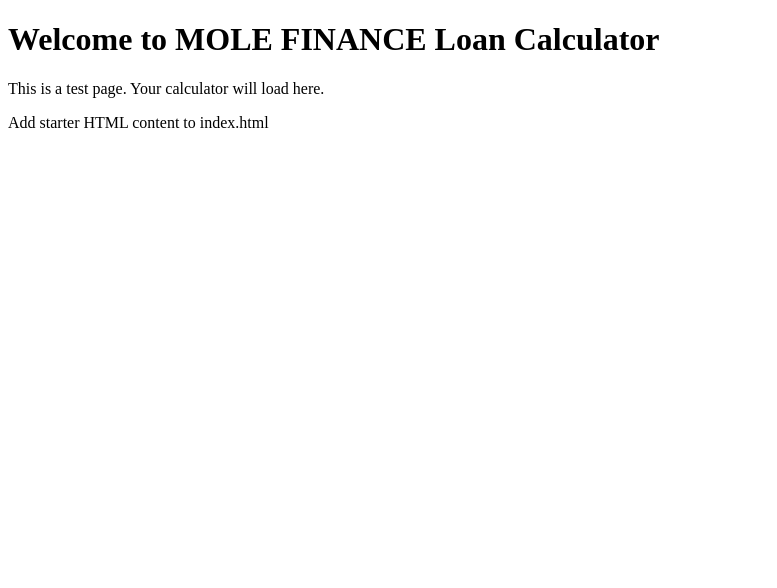
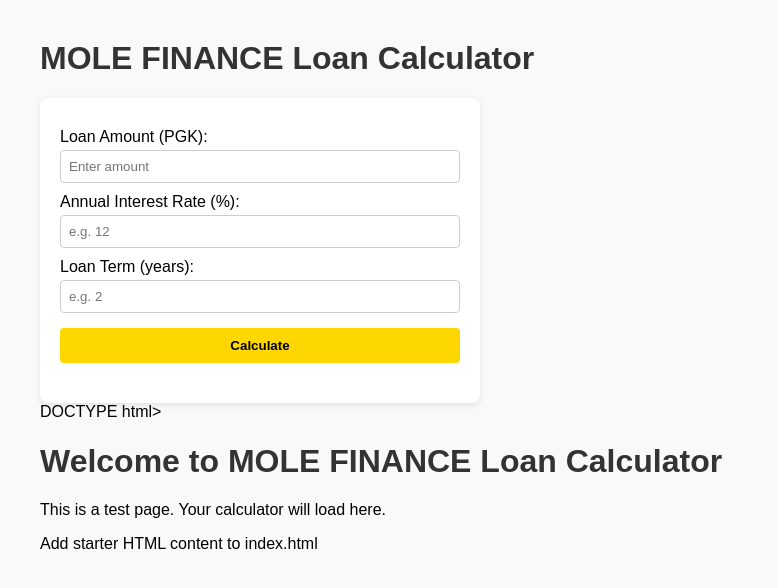
Before and after one commit to camilusdominic18-droid/MOLE-FINANCE, a plain HTML site: page index.html in a window 1280 px wide. Shown: the whole page, without its empty margins (0-777 px from the left). Drawn offline with Linux system fonts and the light colour scheme.

Commit message:
Fix HTML structure and implement loan calculator
Corrected HTML structure and added loan calculator functionality.

```diff
--- a/index.html
+++ b/index.html
@@ -1,4 +1,93 @@
-<!DOCTYPE html>
+<!<!DOCTYPE html>
+<html lang="en">
+<head>
+  <meta charset="UTF-8">
+  <title>MOLE FINANCE Loan Calculator</title>
+  <style>
+    body {
+      font-family: Arial, sans-serif;
+      margin: 40px;
+      background: #f9f9f9;
+    }
+    h1 {
+      color: #333;
+    }
+    .calculator {
+      background: #fff;
+      padding: 20px;
+      border-radius: 8px;
+      max-width: 400px;
+      box-shadow: 0 2px 6px rgba(0,0,0,0.1);
+    }
+    label {
+      display: block;
+      margin-top: 10px;
+    }
+    input {
+      width: 100%;
+      padding: 8px;
+      margin-top: 4px;
+      border: 1px solid #ccc;
+      border-radius: 4px;
+    }
+    button {
+      margin-top: 15px;
+      padding: 10px;
+      width: 100%;
+      background: gold;
+      border: none;
+      border-radius: 4px;
+      font-weight: bold;
+      cursor: pointer;
+    }
+    .result {
+      margin-top: 20px;
+      font-size: 1.1em;
+      color: #222;
+    }
+  </style>
+</head>
+<body>
+  <h1>MOLE FINANCE Loan Calculator</h1>
+  <div class="calculator">
+    <label>Loan Amount (PGK):</label>
+    <input type="number" id="amount" placeholder="Enter amount">
+
+    <label>Annual Interest Rate (%):</label>
+    <input type="number" id="rate" placeholder="e.g. 12">
+
+    <label>Loan Term (years):</label>
+    <input type="number" id="years" placeholder="e.g. 2">
+
+    <button onclick="calculateLoan()">Calculate</button>
+
+    <div class="result" id="result"></div>
+  </div>
+
+  <script>
+    function calculateLoan() {
+      const amount = parseFloat(document.getElementById('amount').value);
+      const rate = parseFloat(document.getElementById('rate').value) / 100 / 12;
+      const years = parseFloat(document.getElementById('years').value);
+      const months = years * 12;
+
+      if (isNaN(amount) || isNaN(rate) || isNaN(years)) {
+        document.getElementById('result').innerText = "Please fill in all fields.";
+        return;
+      }
+
+      // Monthly repayment formula
+      const repayment = (amount * rate) / (1 - Math.pow(1 + rate, -months));
+      const total = repayment * months;
+
+      document.getElementById('result').innerHTML =
+        `Monthly Repayment: PGK ${repayment.toFixed(2)}<br>` +
+        `Total Payment: PGK ${total.toFixed(2)}`;
+    }
+  </script>
+</body>
+</html>
+DOCTYPE html>
 <html>
 <head>
   <title>MOLE FINANCE Loan Calculator</title>
```
